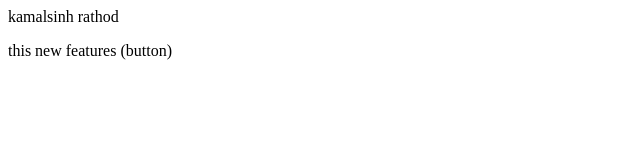
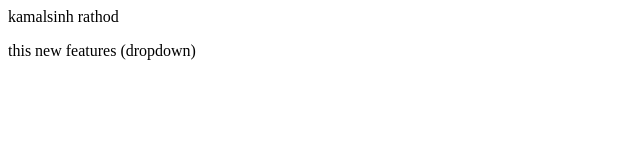
Before and after one commit to KAMALr80/localrepo, a plain HTML site: page index.html in a window 1280 px wide. Shown: the full height of the page, 0-640 px from the left. Drawn offline with Linux system fonts and the light colour scheme.

Commit message:
Updated feature description from button to dropdown in index.html

```diff
--- a/index.html
+++ b/index.html
@@ -1,2 +1,2 @@
 <p>kamalsinh  rathod </p>
-<p> this new features (button)</p>
+<p> this new features (dropdown)</p>
```
